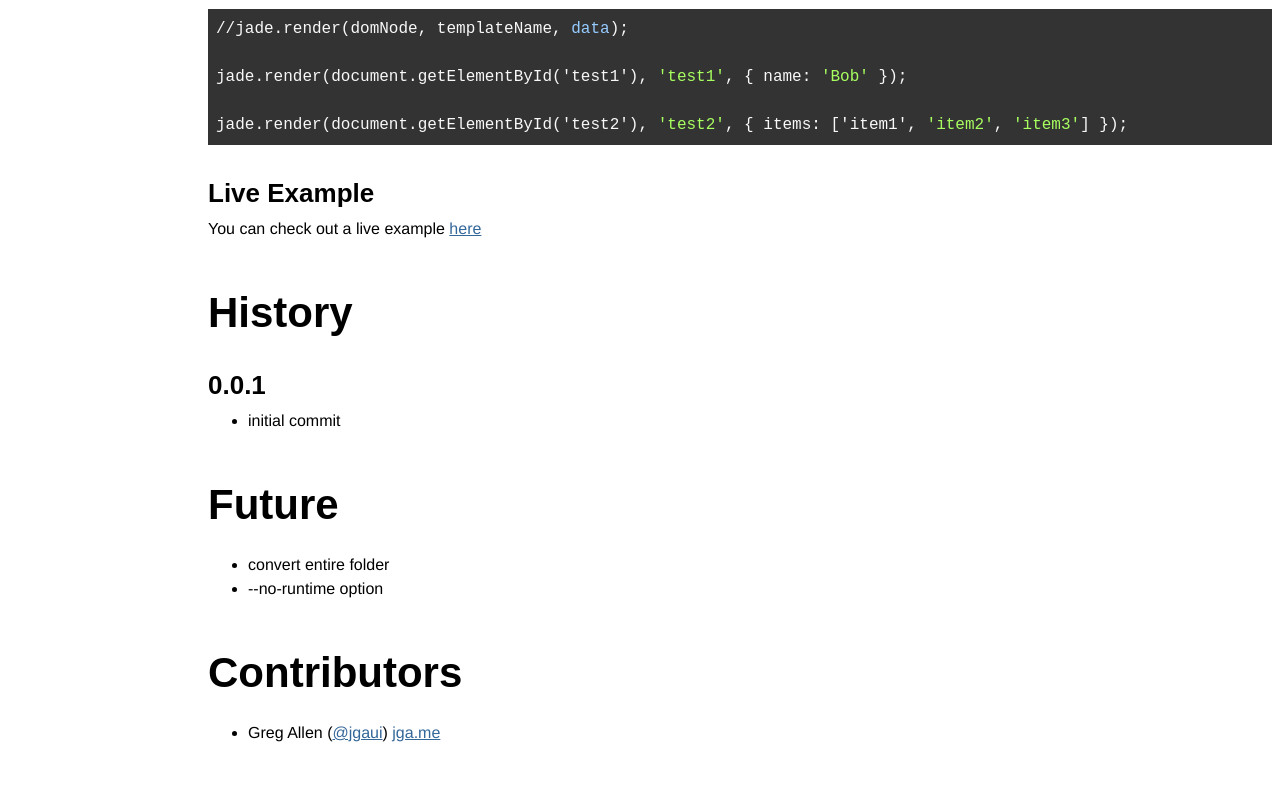
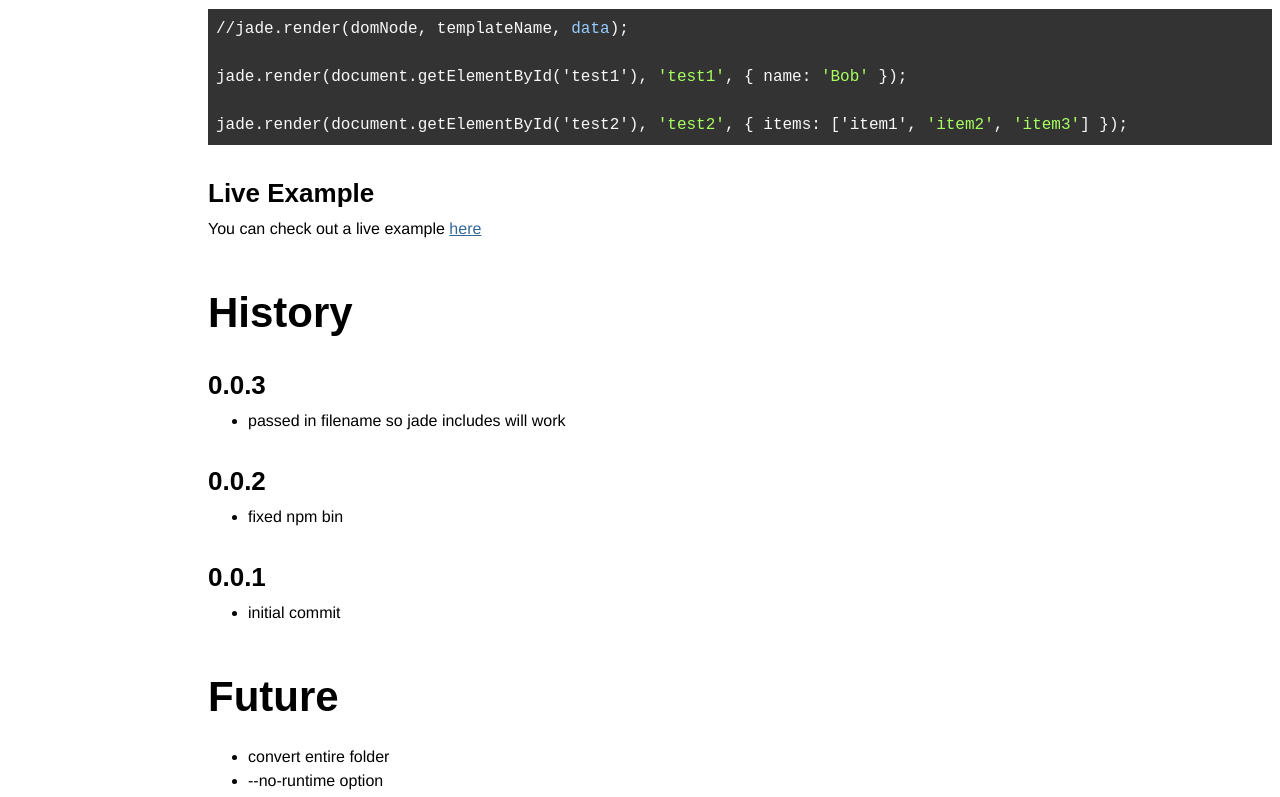
Before and after one commit to jgallen23/clientjade, a plain HTML site: page index.html in a window 1280 px wide. Shown: the part 1399-2196 px from the top of the page. Before the commit the page ends 2168 px from the top, so only its background shows below. Drawn offline with Linux system fonts and the light colour scheme; a web font is replaced by a local one.

Commit message:
updated site

```diff
--- a/index.html
+++ b/index.html
@@ -72,6 +72,14 @@ Examples:
 
 </p>
 <h2>History</h2>
+<h3>0.0.3</h3>
+<ul>
+<li>passed in filename so jade includes will work</li>
+</ul>
+<h3>0.0.2</h3>
+<ul>
+<li>fixed npm bin</li>
+</ul>
 <h3>0.0.1</h3>
 <ul>
 <li>initial commit</li>
```
